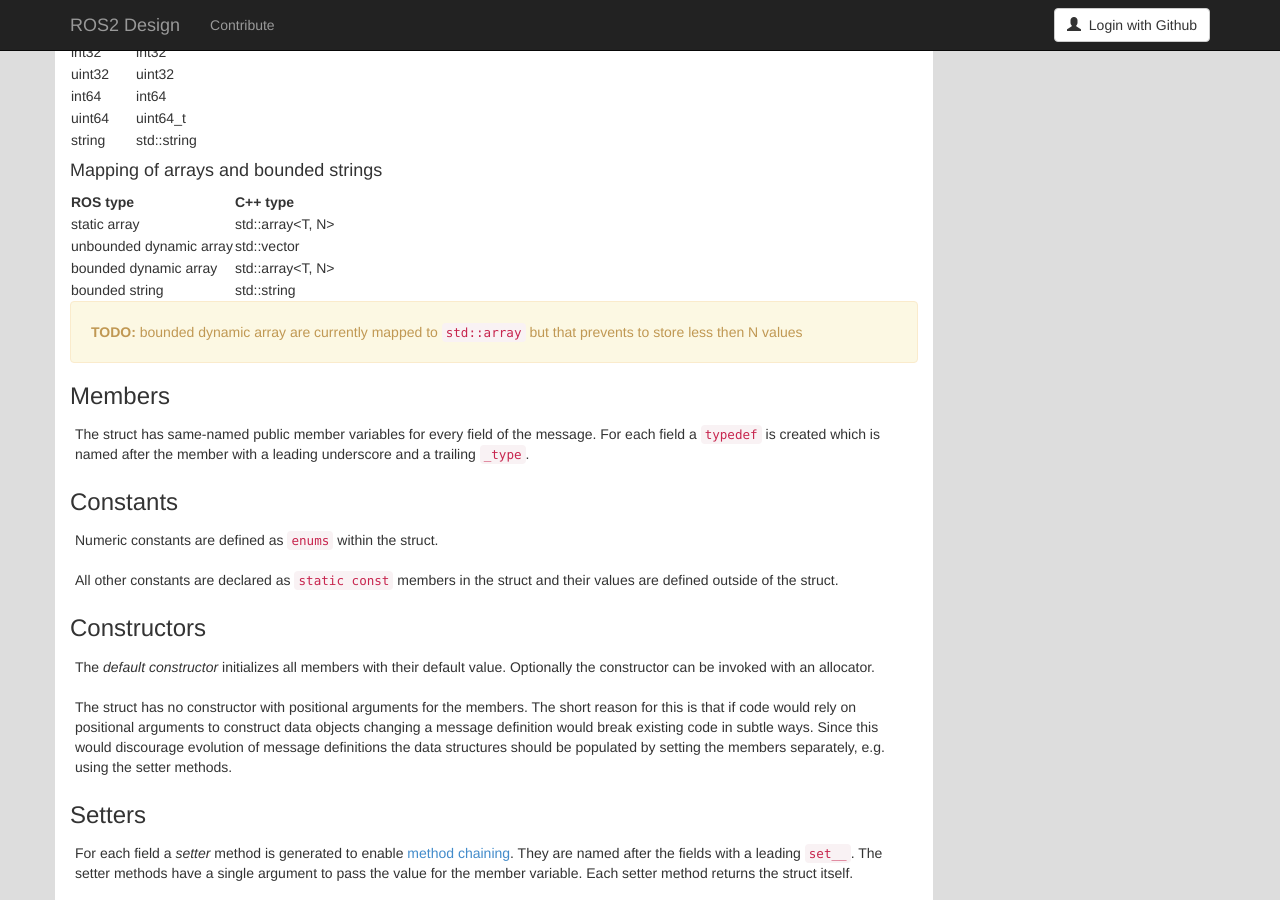
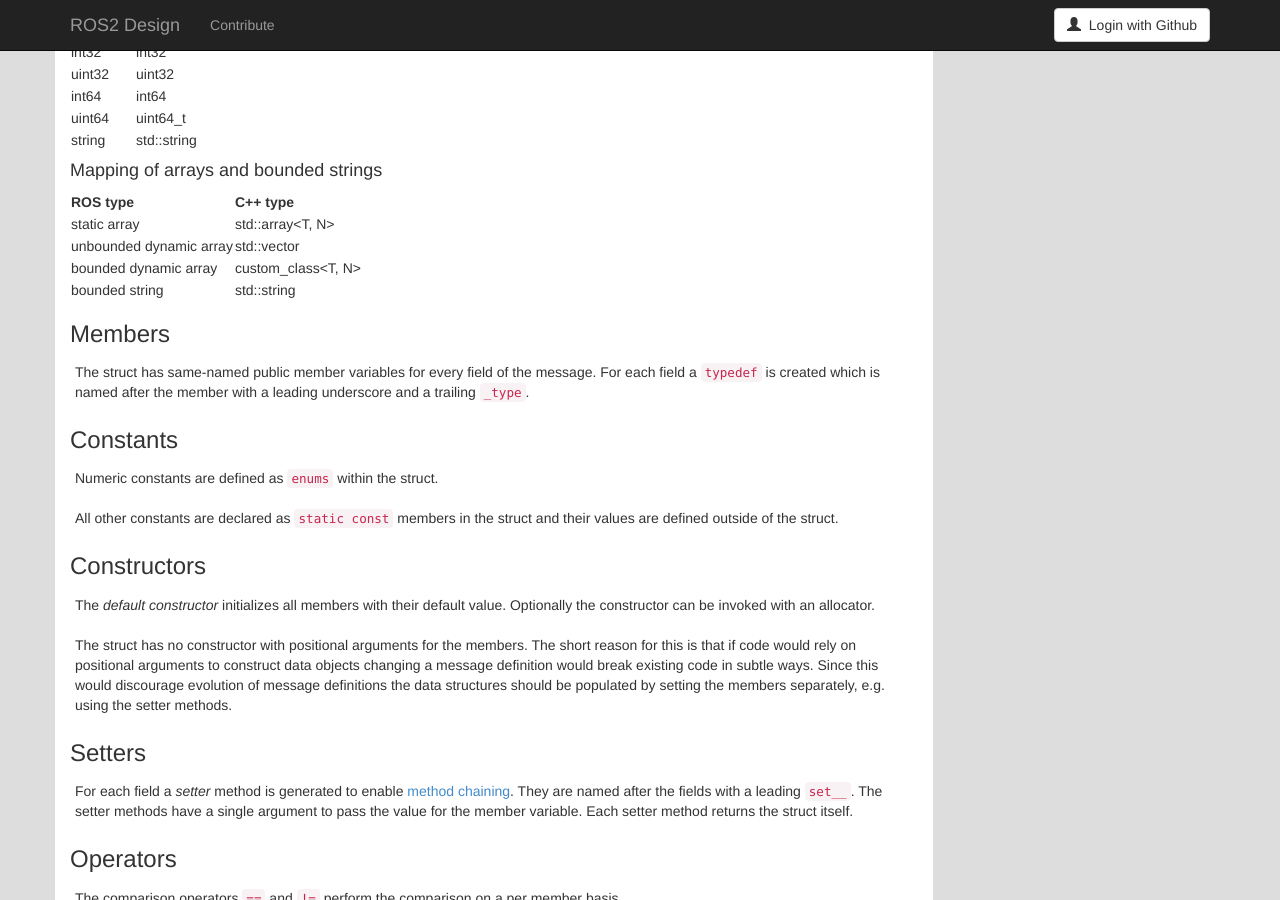
Before and after one commit to ros2/design, a Jekyll site: the page built from articles/112_generated_interfaces_cpp.md, in a window 1280 px wide and 900 px high, scrolled down 1207 px. Built offline with Jekyll 4.4.1, drawn with Linux system fonts in a browser that asks for light colours; nearby versions of some CDN libraries.

Commit message:
update mapping of bounded arrays in C++

```diff
--- a/articles/112_generated_interfaces_cpp.md
+++ b/articles/112_generated_interfaces_cpp.md
@@ -77,16 +77,12 @@ For each additional functionality it can be decided to include it from the first
 
 #### Mapping of arrays and bounded strings
 
-| ROS type                | C++ type         |
-| ----------------------- | ---------------- |
-| static array            | std::array<T, N> |
-| unbounded dynamic array | std::vector<T>   |
-| bounded dynamic array   | std::array<T, N> |
-| bounded string          | std::string      |
-
-<div class="alert alert-warning" markdown="1">
-  <b>TODO:</b> bounded dynamic array are currently mapped to <code>std::array</code> but that prevents to store less then N values
-</div>
+| ROS type                | C++ type           |
+| ----------------------- | ------------------ |
+| static array            | std::array<T, N>   |
+| unbounded dynamic array | std::vector<T>     |
+| bounded dynamic array   | custom_class<T, N> |
+| bounded string          | std::string        |
 
 ### Members
 
```
